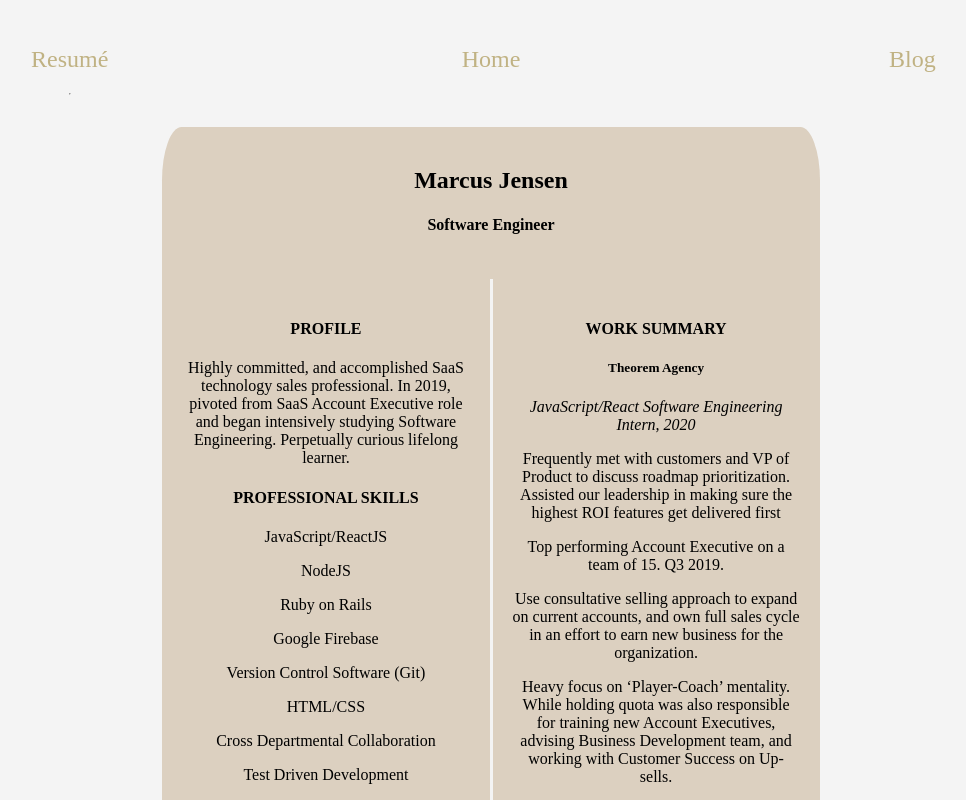
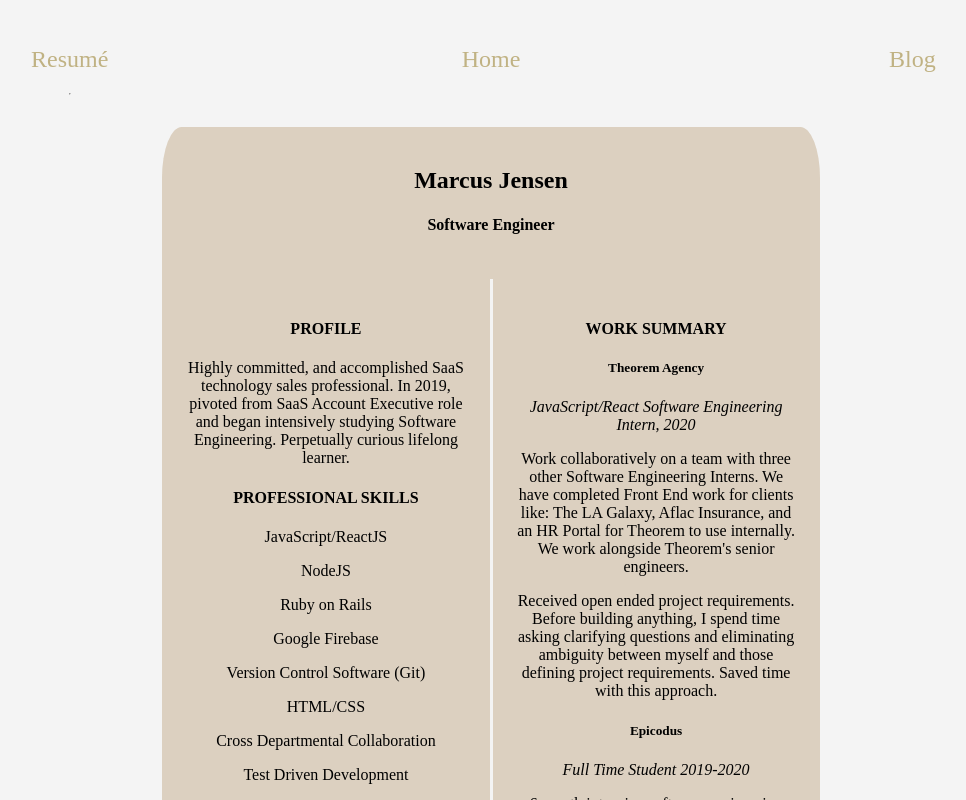
Before and after one commit to marcusjensen15/capstone-personal-site-blog, a React (Create React App) app: page /#/resume in a window 1280 px wide. Shown: the top 800 px of the page, without its empty margins (149-1115 px from the left). Built offline with nearby package versions, Linux system fonts and the light colour scheme; no server answers.

Commit message:
add more to resume section

```diff
--- a/src/components/Resume.jsx
+++ b/src/components/Resume.jsx
@@ -56,10 +56,9 @@ export default function Resume(){
 
             <h5>Theorem Agency</h5>
             <p className="italic">JavaScript/React Software Engineering Intern, 2020</p>
-            <p>Frequently met with customers and VP of Product to discuss roadmap prioritization. Assisted our leadership in making sure the highest ROI features get delivered first</p>
-            <p>Top performing Account Executive on a team of 15. Q3 2019.</p>
-            <p>Use consultative selling approach to expand on current accounts, and own full sales cycle in an effort to earn new business for the organization.</p>
-            <p>Heavy focus on ‘Player-Coach’ mentality. While holding quota was also responsible for training new Account Executives, advising Business Development team, and working with Customer Success on Up-sells.</p>
+            <p>Work collaboratively on a team with three other Software Engineering Interns. We have completed Front End work for clients like: The LA Galaxy, Aflac Insurance, and an HR Portal for Theorem to use internally. We work alongside Theorem's senior engineers.</p>
+
+            <p>Received open ended project requirements. Before building anything, I spend time asking clarifying questions and eliminating ambiguity between myself and those defining project requirements. Saved time with this approach.</p>
 
 
             <h5>Epicodus</h5>
```
